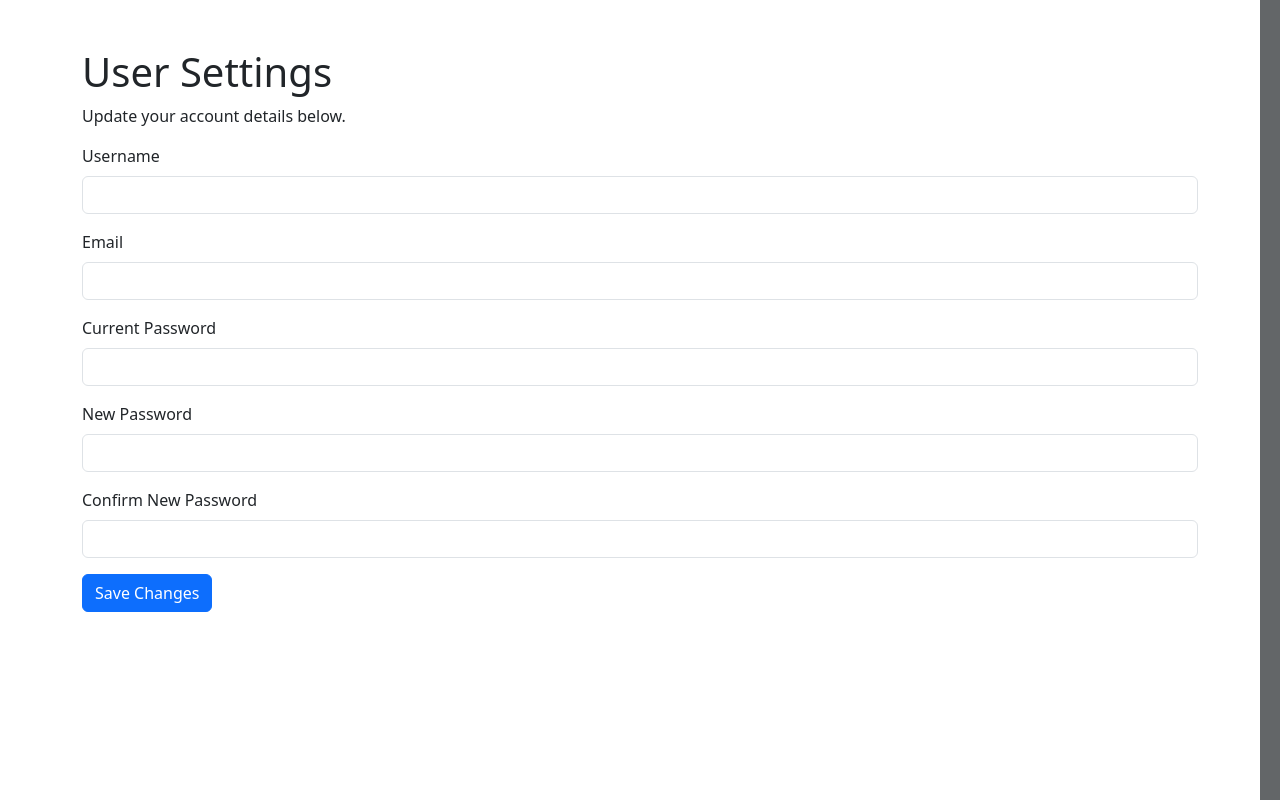
After one commit to Brooklyn-STEAM/10046-Integrating-Artificial-Intelligence-In-Aid-of-Rush-Hour-Commutes, a Flask app: template templates/accountpage.html.jinja in a window 1280 px wide. The commit adds this page. Run offline with Flask 3, Linux system fonts and the light colour scheme; the template is opened without the code that fills it, so the values that code supplies are empty.

Commit message:
User accounts settings

```diff
--- a/main.py
+++ b/main.py
@@ -139,3 +139,59 @@ def signin():
 def logout():
     flask_login.logout_user()
     return  redirect('/')
+
+@app.route("/settings", methods=["GET", "POST"])
+@flask_login.login_required
+def settings():
+    if request.method == "POST":
+        new_username = request.form.get("username")
+        new_email = request.form.get("email")
+        current_password = request.form.get("current_password")
+        new_password = request.form.get("new_password")
+        confirm_new_password = request.form.get("confirm_new_password")
+
+        conn = connect_db()
+        cursor = conn.cursor()
+        cursor.execute(f"SELECT * FROM `Customer` WHERE `id` = {flask_login.current_user.id};")
+        user_data = cursor.fetchone()
+
+        if current_password != user_data["password"]:
+            flash("Current password is incorrect.")
+            return redirect("/settings")
+
+        if new_password and new_password != confirm_new_password:
+            flash("New passwords do not match.")
+            return redirect("/settings")
+
+        try:
+            if new_username:
+                cursor.execute(f"""
+                    UPDATE `Customer`
+                    SET `username` = '{new_username}'
+                    WHERE `id` = {flask_login.current_user.id};
+                """)
+
+            if new_email:
+                cursor.execute(f"""
+                    UPDATE `Customer`
+                    SET `email` = '{new_email}'
+                    WHERE `id` = {flask_login.current_user.id};
+                """)
+
+            if new_password:
+                cursor.execute(f"""
+                    UPDATE `Customer`
+                    SET `password` = '{new_password}'
+                    WHERE `id` = {flask_login.current_user.id};
+                """)
+
+            flash("Your settings have been updated successfully.")
+        except pymysql.err.IntegrityError:
+            flash("Sorry, that username or email is already in use.")
+        finally:
+            cursor.close()
+            conn.close()
+
+        return redirect("/settings")
+
+    return render_template("accountpage.html.jinja", user=flask_login.current_user)
--- /dev/null
+++ b/templates/accountpage.html.jinja
@@ -0,0 +1,51 @@
+<!DOCTYPE html>
+<html lang="en">
+<head>
+  <meta charset="UTF-8">
+  <meta name="viewport" content="width=device-width, initial-scale=1.0">
+  <link href="https://cdn.jsdelivr.net/npm/bootstrap@5.3.0-alpha1/dist/css/bootstrap.min.css" rel="stylesheet">
+  <title>User Settings</title>
+</head>
+<body>
+{% include "components/navbar.html.jinja" %}
+
+  <div class="container mt-5">
+    <h1>User Settings</h1>
+    <p>Update your account details below.</p>
+
+    {% with messages = get_flashed_messages() %}
+      {% if messages %}
+        <div class="alert alert-info">
+          {% for message in messages %}
+            {{ message }}
+          {% endfor %}
+        </div>
+      {% endif %}
+    {% endwith %}
+
+    <form method="POST" action="/settings">
+      <div class="mb-3">
+        <label for="username" class="form-label">Username</label>
+        <input type="text" class="form-control" id="username" name="username" value="{{ user.username }}">
+      </div>
+      <div class="mb-3">
+        <label for="email" class="form-label">Email</label>
+        <input type="email" class="form-control" id="email" name="email" value="{{ user.email }}">
+      </div>
+      <div class="mb-3">
+        <label for="current_password" class="form-label">Current Password</label>
+        <input type="password" class="form-control" id="current_password" name="current_password" required>
+      </div>
+      <div class="mb-3">
+        <label for="new_password" class="form-label">New Password</label>
+        <input type="password" class="form-control" id="new_password" name="new_password">
+      </div>
+      <div class="mb-3">
+        <label for="confirm_new_password" class="form-label">Confirm New Password</label>
+        <input type="password" class="form-control" id="confirm_new_password" name="confirm_new_password">
+      </div>
+      <button type="submit" class="btn btn-primary">Save Changes</button>
+    </form>
+  </div>
+</body>
+</html>
--- a/templates/components/navbar.html.jinja
+++ b/templates/components/navbar.html.jinja
@@ -61,7 +61,7 @@
         <ul class="navbar-nav justify-content-end flex-grow-1 pe-3">
           {% if current_user.is_authenticated %}
             <li class="nav-item">
-              <a class="nav-link" aria-current="page" href="#">{{ current_user.username }}</a>
+              <a class="nav-link" aria-current="page" href="/settings">Welcome {{ current_user.username }}</a>
             </li>
           {% else %}
             <li class="nav-item">
@@ -83,9 +83,6 @@
           <li class="nav-item">
             <a class="nav-link" href="#">Home</a>
           </li>
-          <li class="nav-item">
-            <a class="nav-link" href="#">Suggested Places</a>
-          </li>
         </ul>
       </div>
     </div>
```
